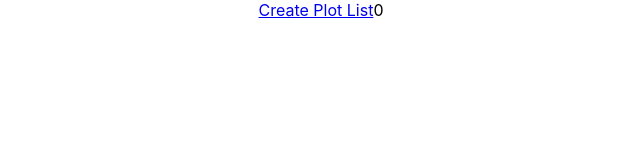
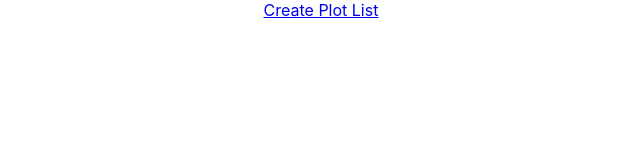
Before and after one commit to sandrabidiak/repoBitsfabrick, a React (Create React App) app in the folder bitsfabrick/: page / in a window 1280 px wide. Shown: the top 160 px of the page, without its empty margins (319-959 px from the left). Built offline with nearby package versions, Linux system fonts and the light colour scheme.

Commit message:
- PlotList shows the list of created plots by title

```diff
--- a/bitsfabrick/src/components/PlotList.js
+++ b/bitsfabrick/src/components/PlotList.js
@@ -14,9 +14,13 @@ class PlotList extends React.Component {
     return (
       <div>
        <Link to="detail">
-            Create Plot List
+          Create Plot List
        </Link>
-       {this.props.plots.length}
+       {this.props.plots.map(plot => (
+          <div key={plot.title}>
+            {plot.title}
+          </div>
+        ))}
       </div>
     );
   }
--- a/bitsfabrick/src/redux/reducers/index.js
+++ b/bitsfabrick/src/redux/reducers/index.js
@@ -1,8 +1,8 @@
 import { combineReducers } from 'redux';
-import plots from './plotReducer';
+import plotReducer from './plotReducer';
 
 const rootReducer = combineReducers({
-    plotsState: plots
+    plotsState: plotReducer
 });
 
 export default rootReducer;
```
